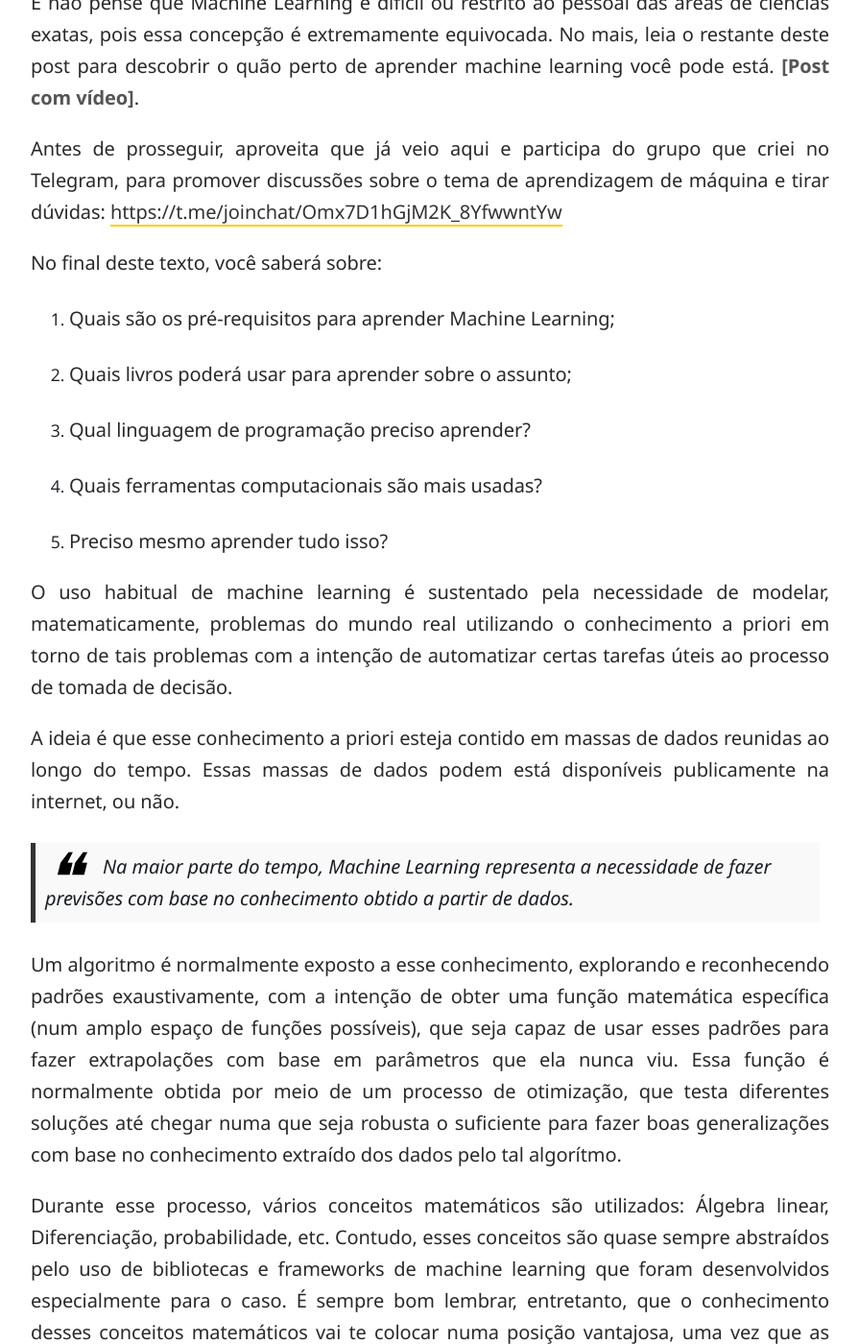
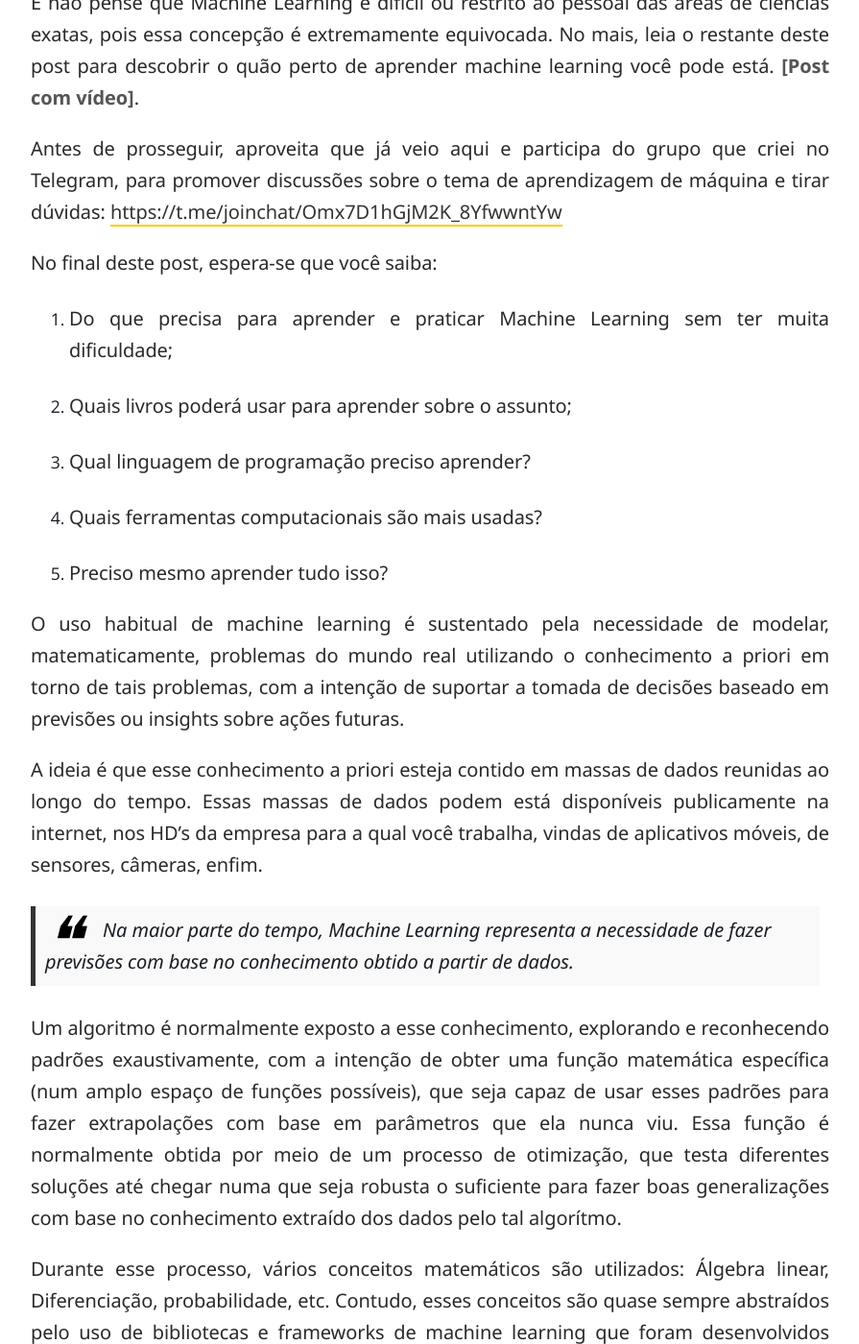
Before and after one commit to luisfredgs/luisfredgs.github.io, a Jekyll site: the page built from _posts/2018-01-18-dicas-para-aprender-machine-learning.md, in a window 1280 px wide and 1400 px high, scrolled down 1391 px. Shown: the whole window at 96% size, without its empty margins (192-1087 px from the left). Built offline with Jekyll 4.4.1, drawn with Linux system fonts in a browser that asks for light colours; formulas are drawn with MathJax 3; comment, search, counter and statistics services are not loaded.

Commit message:
Update 2018-01-18-dicas-para-aprender-machine-learning.md

```diff
--- a/_posts/2018-01-18-dicas-para-aprender-machine-learning.md
+++ b/_posts/2018-01-18-dicas-para-aprender-machine-learning.md
@@ -16,21 +16,21 @@ E não pense que Machine Learning é difícil ou restrito ao pessoal das áreas
 
 Antes de prosseguir, aproveita que já veio aqui e participa do grupo que criei no Telegram, para promover discussões sobre o tema de aprendizagem de máquina e tirar dúvidas: [https://t.me/joinchat/Omx7D1hGjM2K_8YfwwntYw](https://t.me/joinchat/Omx7D1hGjM2K_8YfwwntYw)
 
-No final deste texto, você saberá sobre:
+No final deste post, espera-se que você saiba:
 
-1. Quais são os pré-requisitos para aprender Machine Learning;
+1. Do que precisa para aprender e praticar Machine Learning sem ter muita dificuldade;
 
-1. Quais livros poderá usar para aprender sobre o assunto;
+2. Quais livros poderá usar para aprender sobre o assunto;
 
-1. Qual linguagem de programação preciso aprender?
+3. Qual linguagem de programação preciso aprender?
 
-1. Quais ferramentas computacionais são mais usadas?
+4. Quais ferramentas computacionais são mais usadas?
 
-1. Preciso mesmo aprender tudo isso?
+5. Preciso mesmo aprender tudo isso?
 
-O uso habitual de machine learning é sustentado pela necessidade de modelar, matematicamente, problemas do mundo real utilizando o conhecimento a priori em torno de tais problemas com a intenção de automatizar certas tarefas úteis ao processo de tomada de decisão.
+O uso habitual de machine learning é sustentado pela necessidade de modelar, matematicamente, problemas do mundo real utilizando o conhecimento a priori em torno de tais problemas, com a intenção de suportar a tomada de decisões baseado em previsões ou insights sobre ações futuras.
 
-A ideia é que esse conhecimento a priori esteja contido em massas de dados reunidas ao longo do tempo. Essas massas de dados podem está disponíveis publicamente na internet, ou não.
+A ideia é que esse conhecimento a priori esteja contido em massas de dados reunidas ao longo do tempo. Essas massas de dados podem está disponíveis publicamente na internet, nos HD's da empresa para a qual você trabalha, vindas de aplicativos móveis, de sensores, câmeras, enfim.
 
 > *Na maior parte do tempo, Machine Learning representa a necessidade de fazer previsões com base no conhecimento obtido a partir de dados.*
 
```
